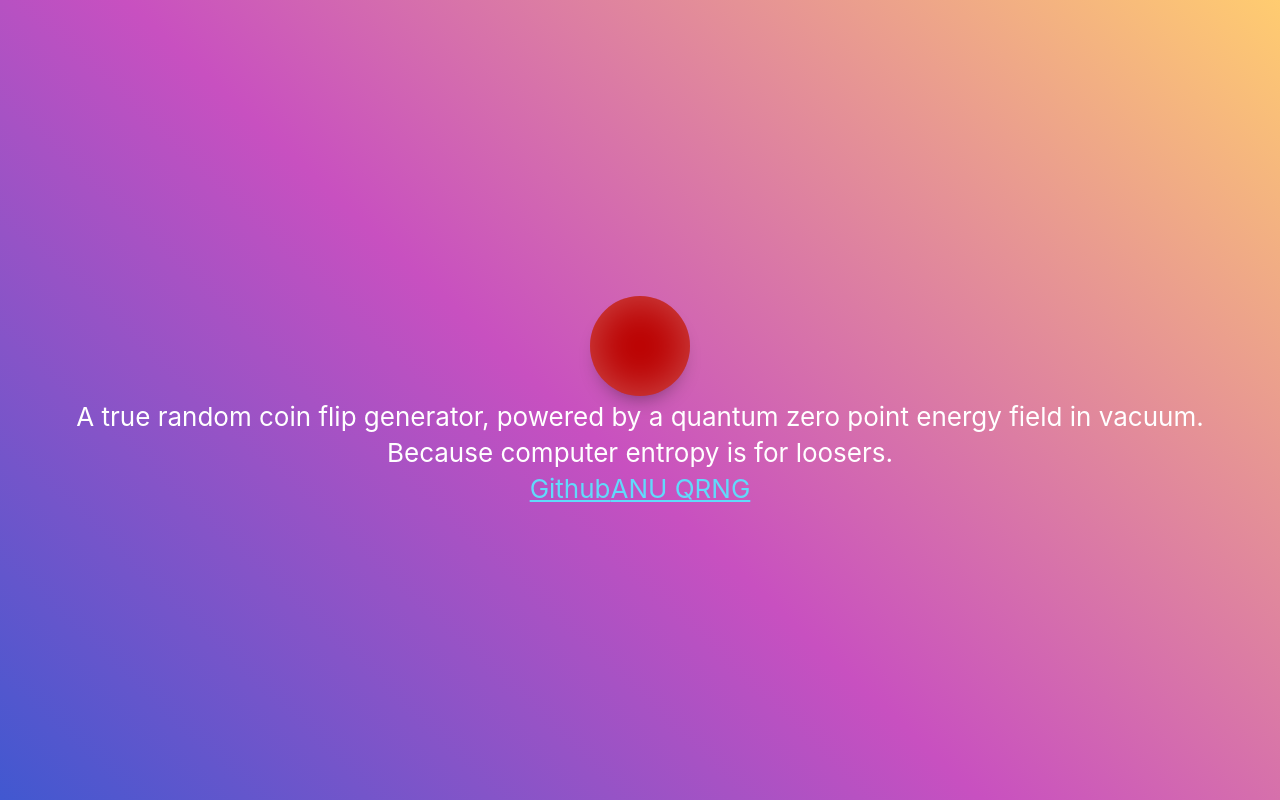
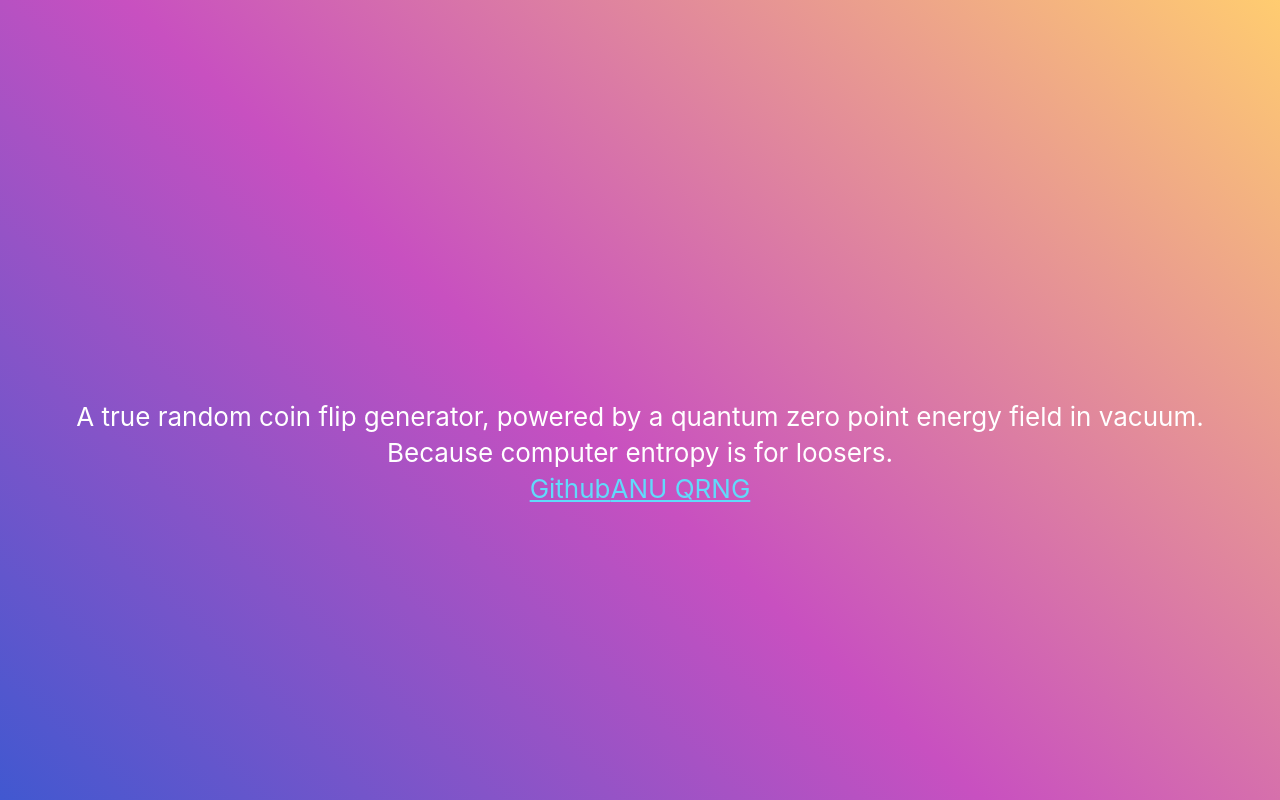
Before and after one commit to igor-couto/zero-point-energy-field-random-coin-flip, a React (Create React App) app: page / in a window 1280 px wide. Built offline with nearby package versions, Linux system fonts and the light colour scheme.

Commit message:
Update coin stylesheet, making it rotate

```diff
--- a/src/components/Coin/style.css
+++ b/src/components/Coin/style.css
@@ -4,66 +4,42 @@
     width: 100px;
     height: 100px;
     cursor: pointer;
+
+    transition: transform 1s ease-in;
+    transform-style: preserve-3d;
 }
 
-#coin div {
-    width: 100%;
-    height: 100%;
-    -webkit-border-radius: 50%;
-        -moz-border-radius: 50%;
-            border-radius: 50%;
-    -webkit-box-shadow: inset 0 0 45px rgba(255,255,255,.3), 0 12px 20px -10px rgba(0,0,0,.4);
-        -moz-box-shadow: inset 0 0 45px rgba(255,255,255,.3), 0 12px 20px -10px rgba(0,0,0,.4);
-            box-shadow: inset 0 0 45px rgba(255,255,255,.3), 0 12px 20px -10px rgba(0,0,0,.4);
+.coin {
+    height: 25vmin;
+    pointer-events: none;
+    position: absolute;
 }
 
 .heads {
-    background-color: #bb0000;
-}
-
-.trails {
-    background-color: #3e3e3e;
-}
-
-#coin {
-    transition: -webkit-transform 1s ease-in;
-    -webkit-transform-style: preserve-3d;
-}
-
-#coin div {
-    position: absolute;
-    -webkit-backface-visibility: hidden;
-}
-
-.heads {
+    animation: flip-heads infinite 0.6s linear forwards;
     z-index: 100;
 }
 
-.trails {
-    -webkit-transform: rotateY(-180deg);
+@keyframes flip-heads {
+    from {
+        transform: rotateY(0deg);
 
+    }
+    to {
+        transform: rotateY(360deg);
+    }
 }
 
-#coin.heads {
-    -webkit-animation: flipHeads 3s ease-out forwards;
-    -moz-animation: flipHeads 3s ease-out forwards;
-        -o-animation: flipHeads 3s ease-out forwards;
-            animation: flipHeads 3s ease-out forwards;
+.tails {
+    animation: flip-tails infinite 0.6s linear forwards;
+    transform: rotateY(-180deg);
 }
 
-#coin.tails {
-    -webkit-animation: flipTails 3s ease-out forwards;
-    -moz-animation: flipTails 3s ease-out forwards;
-        -o-animation: flipTails 3s ease-out forwards;
-            animation: flipTails 3s ease-out forwards;
+@keyframes flip-tails {
+    from {
+        transform: rotateY(0deg);
+    }
+    to {
+        transform: rotateY(360deg);
+    }
 }
-
-@-webkit-keyframes flipHeads {
-    from { -webkit-transform: rotateY(0); -moz-transform: rotateY(0); transform: rotateY(0); }
-    to { -webkit-transform: rotateY(1800deg); -moz-transform: rotateY(1800deg); transform: rotateY(1800deg); }
-}
-
-@-webkit-keyframes flipTails {
-    from { -webkit-transform: rotateY(0); -moz-transform: rotateY(0); transform: rotateY(0); }
-    to { -webkit-transform: rotateY(1980deg); -moz-transform: rotateY(1980deg); transform: rotateY(1980deg); }
-}
```
